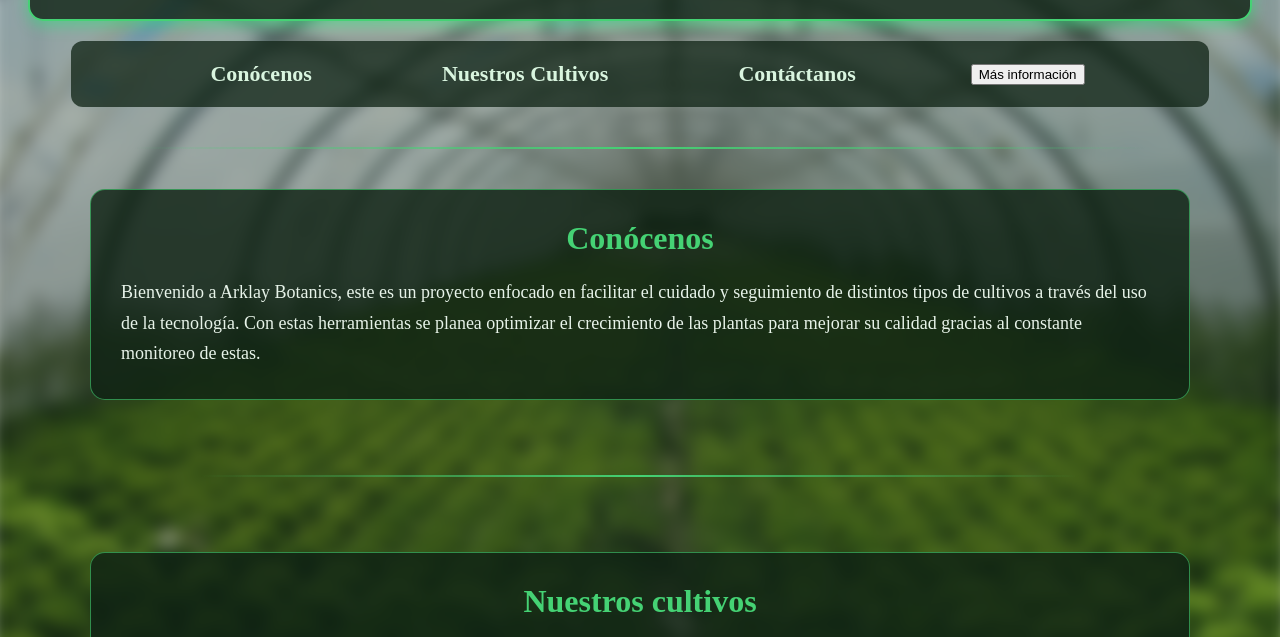
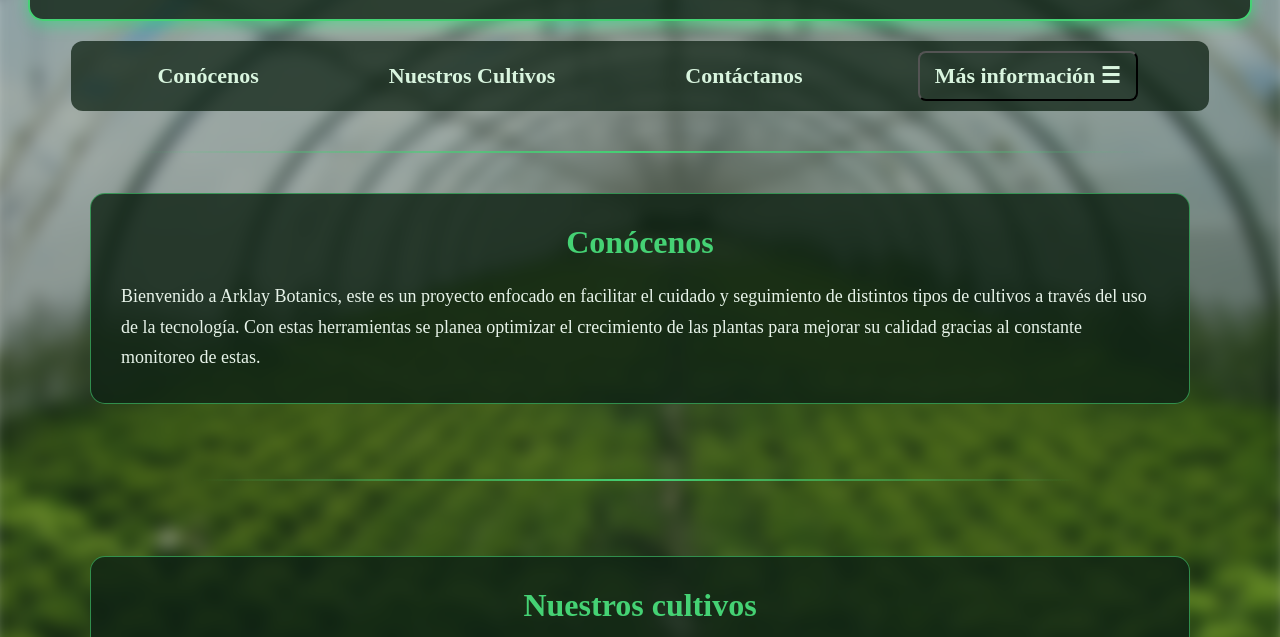
Before and after one commit to franciscaquinones/Proyecto_Invernadero, a website built with Vite: page index.html in a window 1280 px wide. Shown: the part 129-766 px from the top of the page. Built offline with nearby package versions, Linux system fonts and the light colour scheme; files whose address does not match are found by name.

Commit message:
correcciones del css del index (estilo_pub) para darle estilo al boton creado además de que en index se añadió el símbolo de la hamburguesa para el menu desplegable

```diff
--- a/csss/Estilo_Pub.css
+++ b/csss/Estilo_Pub.css
@@ -100,6 +100,24 @@ nav a {
     padding: 10px 15px;
     border-radius: 8px;
     transition: 0.3s;
+}
+nav button{
+    color:#d9f5df;
+    text-decoration: none;
+    font-weight: bold;
+    font-size: 22px;
+    border-radius: 8px;
+    padding: 10px 15px;
+    border-radius: 8px;
+    transition: 0.3s;
+    cursor: pointer;
+    background-color: transparent;
+    font-family: inherit;
+}
+nav button:hover{
+    color: white ;
+    background-color: #328f50;
+    transform: scale(1.05);
 }
 
 nav a:hover {
--- a/index.html
+++ b/index.html
@@ -37,7 +37,7 @@
       <div x-data="{abierto:false}"
       @click.outside="abierto=false">
     <button @click="abierto=!abierto">
-      Más información
+      Más información ☰
     </button>
     <div x-show="abierto" x-transition>
       <a href="#Qs">
@@ -67,15 +67,6 @@
       </p>
       </section>
       <hr class="dividir">
-      <section id="Qs">
-        <h2>
-          ¿Quiénes somos?
-        </h2>
-        <p>
-          Arklay Botanics nace como una iniciativa orientada a mejorar la gestión de los invernaderos a través del uso de herramientas tecnológicas. Se busca crear un entorno que sea amigable y facilite la administración de los cultivos al supervisar los sensores para cada cultivo. De esta forma es posible consultar la información de una manera clara y accesible. Como equipo creemos que la tecnología es el mejor aliado para comprender y cuidar mejor los cultivos.
-        </p>
-      </section>
-      <hr class="dividir">
       <section id="Cont">
         <h2>Contáctanos</h2>
         <p>
@@ -85,6 +76,15 @@
           <a href="mailto:contacto@arklaybotanics.com">
             contacto@arklaybotanics.com
           </a>
+        </p>
+      </section>
+      <hr class="dividir">
+      <section id="Qs">
+        <h2>
+          ¿Quiénes somos?
+        </h2>
+        <p>
+          Arklay Botanics nace como una iniciativa orientada a mejorar la gestión de los invernaderos a través del uso de herramientas tecnológicas. Se busca crear un entorno que sea amigable y facilite la administración de los cultivos al supervisar los sensores para cada cultivo. De esta forma es posible consultar la información de una manera clara y accesible. Como equipo creemos que la tecnología es el mejor aliado para comprender y cuidar mejor los cultivos.
         </p>
       </section>
       <hr class="dividir">
```
